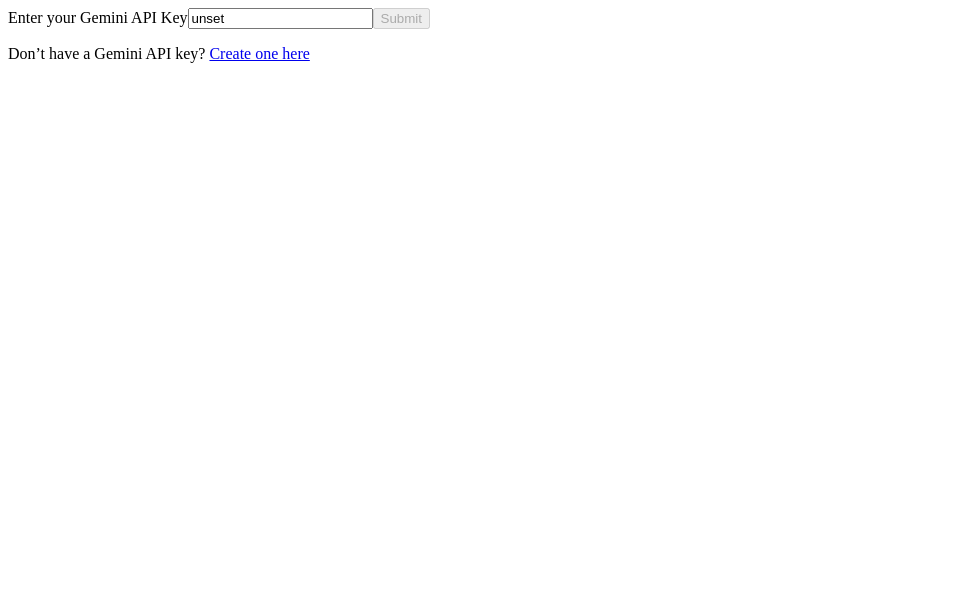
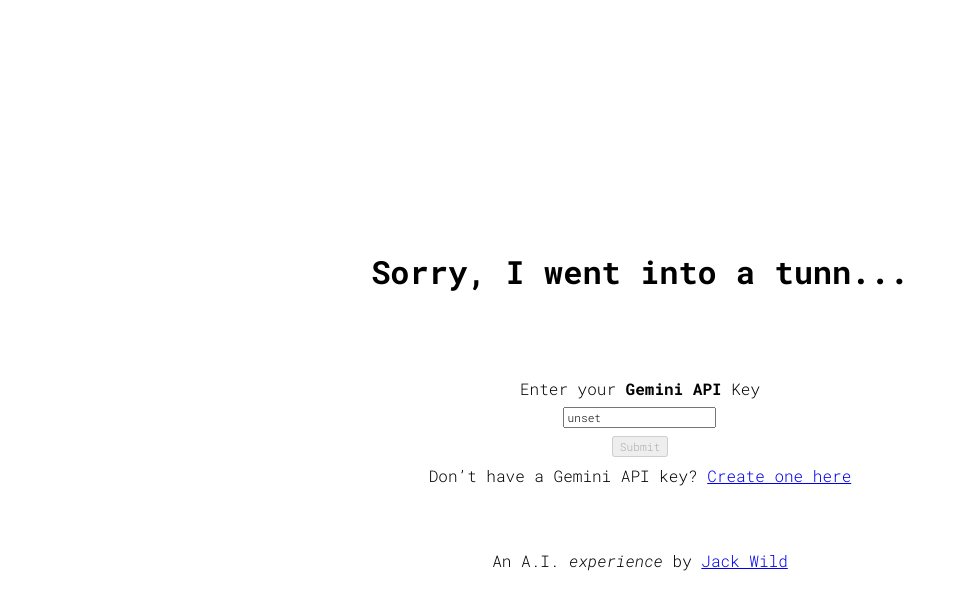
Before and after one commit to isjackwild/sorry-i-went-into-a-tunn, a React (Vite) app: page / in a window 1280 px wide. Shown: the top 610 px of the page, without its empty margins (0-958 px from the left). Built offline with nearby package versions, Linux system fonts and the light colour scheme; no server answers.

Commit message:
added intro

```diff
--- /dev/null
+++ b/src/components/EnterAPIKey/EnterAPIKey.module.scss
@@ -0,0 +1,33 @@
+.root {
+  display: flex;
+  flex-direction: column;
+  align-items: center;
+  justify-content: center;
+  gap: 4rem;
+  position: fixed;
+  top: 0;
+  left: 0;
+  width: 100%;
+  height: 100%;
+  font-family: "Roboto Mono", serif;
+  font-optical-sizing: auto;
+  font-weight: 300;
+  font-style: normal;
+  font-size: 1rem;
+}
+
+.form {
+  display: flex;
+  flex-direction: column;
+  align-items: center;
+  justify-content: center;
+  gap: 0.5rem;
+}
+
+.form input {
+  font-family: "Roboto Mono", serif;
+  font-optical-sizing: auto;
+  font-weight: 300;
+  font-style: normal;
+  font-size: 1.4vh;
+}
--- a/src/components/EnterAPIKey/EnterAPIKey.tsx
+++ b/src/components/EnterAPIKey/EnterAPIKey.tsx
@@ -1,3 +1,4 @@
+import styles from "./EnterAPIKey.module.scss";
 import { ChangeEvent, useMemo } from "react";
 
 const EnterAPIKey = ({
@@ -12,13 +13,18 @@
   const isValid = useMemo(() => /^(\w{39,39})$/.test(apiKey || ""), [apiKey]);
 
   return (
+    <div className={styles.root}>
+      <h1>Sorry, I went into a tunn...</h1>
       <form
+        className={styles.form}
         onSubmit={(e) => {
           e.preventDefault();
           onSubmit();
         }}
       >
-      Enter your Gemini API Key
+        <span>
+          Enter your <strong>Gemini API</strong> Key
+        </span>
         <input
           type="text"
           value={apiKey || ""}
@@ -27,13 +33,20 @@
           }
         />
         <input type="submit" disabled={!isValid} />
-      <p>
+        <div>
           Don’t have a Gemini API key?{" "}
           <a href="https://aistudio.google.com/apikey" target="_blank">
             Create one here
           </a>
-      </p>
+        </div>
       </form>
+      <span>
+        An A.I. <em>experience</em> by{" "}
+        <a href="https://isjackwild.com/" target="_blank">
+          Jack Wild
+        </a>
+      </span>
+    </div>
   );
 };
 
--- a/src/pages/SorryIJustWentIntoATun.tsx
+++ b/src/pages/SorryIJustWentIntoATun.tsx
@@ -114,6 +114,17 @@
         {connected ? "Stop" : "Start"} Streaming
       </button> */}
       <main>
+        <iframe
+          className={styles.video}
+          width="560"
+          height="315"
+          src="https://www.youtube.com/embed/iso5vTiUmHE?si=k_jjB0LmpYtU3Fzb&controls=0&autoplay=1&loop=1&mute=1&showinfo=0&modestbranding=1"
+          title="YouTube video player"
+          frameborder="0"
+          allow="accelerometer; autoplay; clipboard-write; encrypted-media; gyroscope; picture-in-picture; web-share"
+          referrerpolicy="strict-origin-when-cross-origin"
+          allowfullscreen
+        ></iframe>
         <SorryIJustWentIntoATunnPhone signal={signal} />
       </main>
     </div>
--- a/src/pages/SorryIJustWentIntoATunn.module.scss
+++ b/src/pages/SorryIJustWentIntoATunn.module.scss
@@ -1,2 +1,12 @@
 .root {
 }
+
+.video {
+  position: fixed;
+  top: 0;
+  left: 0;
+  width: 100%;
+  height: 100%;
+  object-fit: cover;
+  pointer-events: none;
+}
```
Lines whose indentation alone changed are shown as unchanged.
